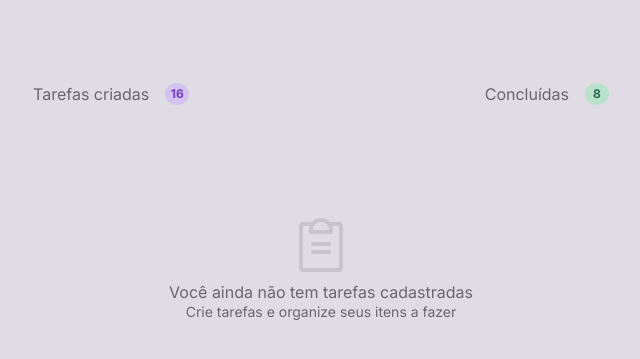
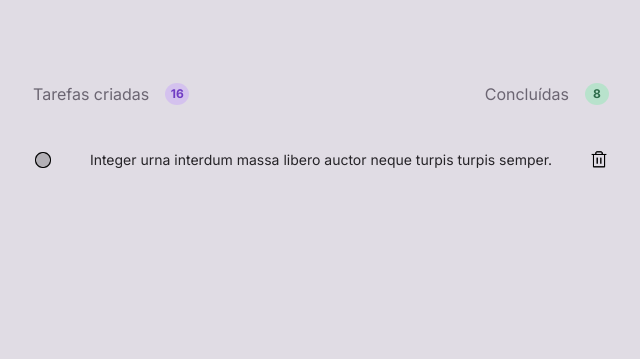
Before and after one commit to martinsromao/projeto-de-lista-de-tarefa, a plain HTML site: page index.html in a window 1280 px wide. Shown: the part 255-614 px from the top of the page, without its empty margins (319-959 px from the left). Drawn offline with Linux system fonts and the light colour scheme.

Commit message:
add  list

```diff
--- a/index.html
+++ b/index.html
@@ -13,7 +13,8 @@
     rel="stylesheet">
 </head>
 
-<body> <header>
+<body>
+  <header>
     <div class="logo">
       <img src="assets/logo3.png"">
         <img src=" assets/Texto do seu parágrafo (1).png" alt="">
@@ -36,13 +37,21 @@
         <h4>Concluídas</h4>
         <span id="tarefa_concluida">8</span>
       </div>
-      <div class="empty">
+      <div class="empty" style="display: none;">
         <div class="empty_remove">
           <img src="assets/ClipboardTextRegular.png" alt="">
           <h4>Você ainda não tem tarefas cadastradas</h4>
           <p>Crie tarefas e organize seus itens a fazer</p>
         </div>
       </div>
+      <ul id="list">
+        <li>
+        <img src="assets/CircleDuotone.png" alt="">
+        <span>Integer urna interdum massa libero auctor neque turpis turpis semper.</span>
+        <img src="assets/TrashRegular.png" alt="">
+        </li>
+
+      </ul>
     </div>
   </div>
   <script src="script.js"></script>
--- a/style/global.css
+++ b/style/global.css
@@ -28,6 +28,7 @@ background-color: var(--gray-330);
 
 }
 body{
+  overflow-x: hidden;
   font-family: var(--font-family);
   margin: 0;
   padding: 0;
--- a/style/index.css
+++ b/style/index.css
@@ -3,3 +3,4 @@
 @import url(tasks_list.css);
 @import url(empty.css);
 @import url(media_screen.css);
+@import url(list.css);
--- /dev/null
+++ b/style/list.css
@@ -0,0 +1,24 @@
+#list{
+  width: 100%;
+  padding: 0;
+  li{
+    display: flex;
+  justify-content: space-between;
+  align-items: center;
+  margin-bottom: 2rem;
+
+
+  gap: 1rem;
+  span{
+  font: var(--text-md) var(--font-family);
+  color: var(--gray-600);
+    width: 100%;
+    height: 100%;
+  }
+  img{
+    width: 20px;
+    height: 20px;
+    cursor: pointer;
+  }
+}
+}
--- a/style/media_screen.css
+++ b/style/media_screen.css
@@ -1,7 +1,7 @@
 @media screen and (max-width: 1279px) {
   .contender{
     margin: 0;
-    padding-inline: 5%;
+    padding-inline: 1rem;
   }
 }
 @media screen and (max-width: 500px) {
```
Also changed, not shown: assets/CheckCircleFill.svg (added). Lines whose indentation alone changed are shown as unchanged.
